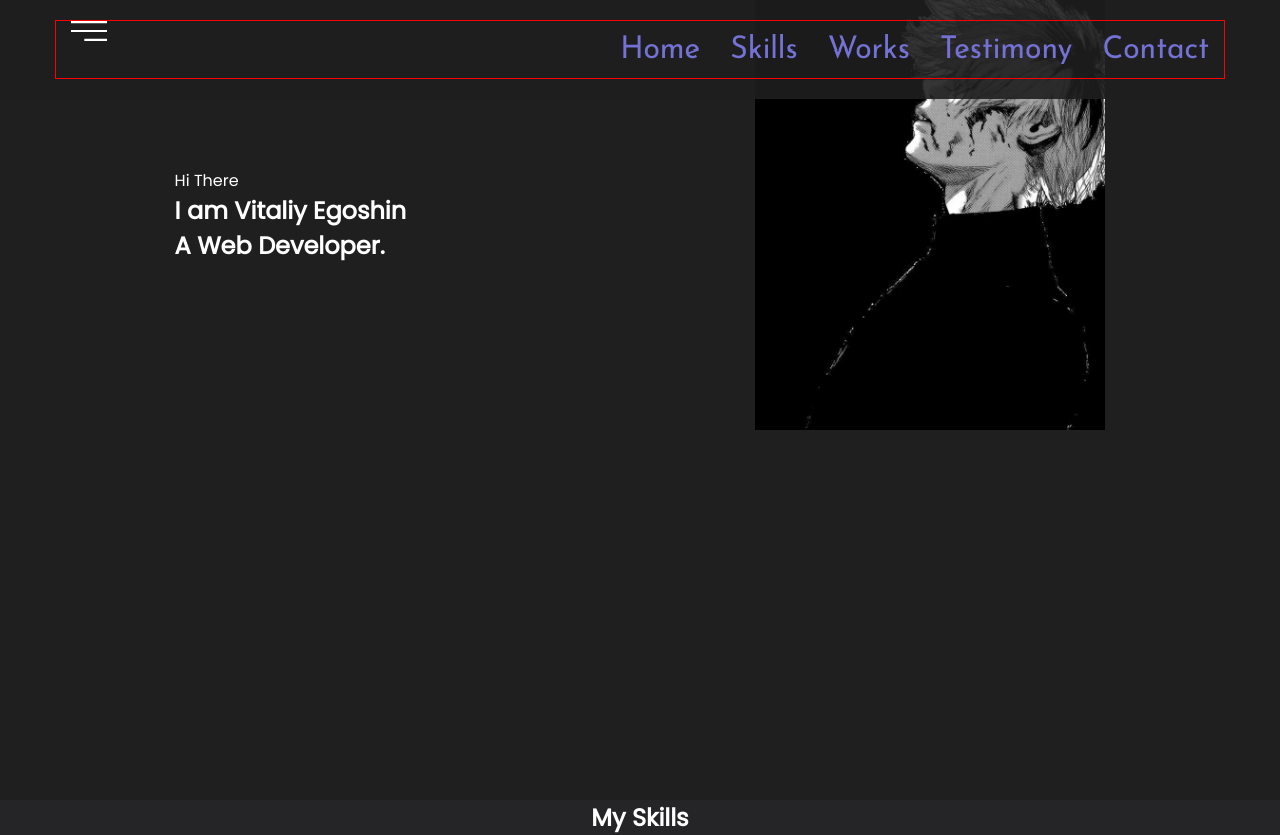
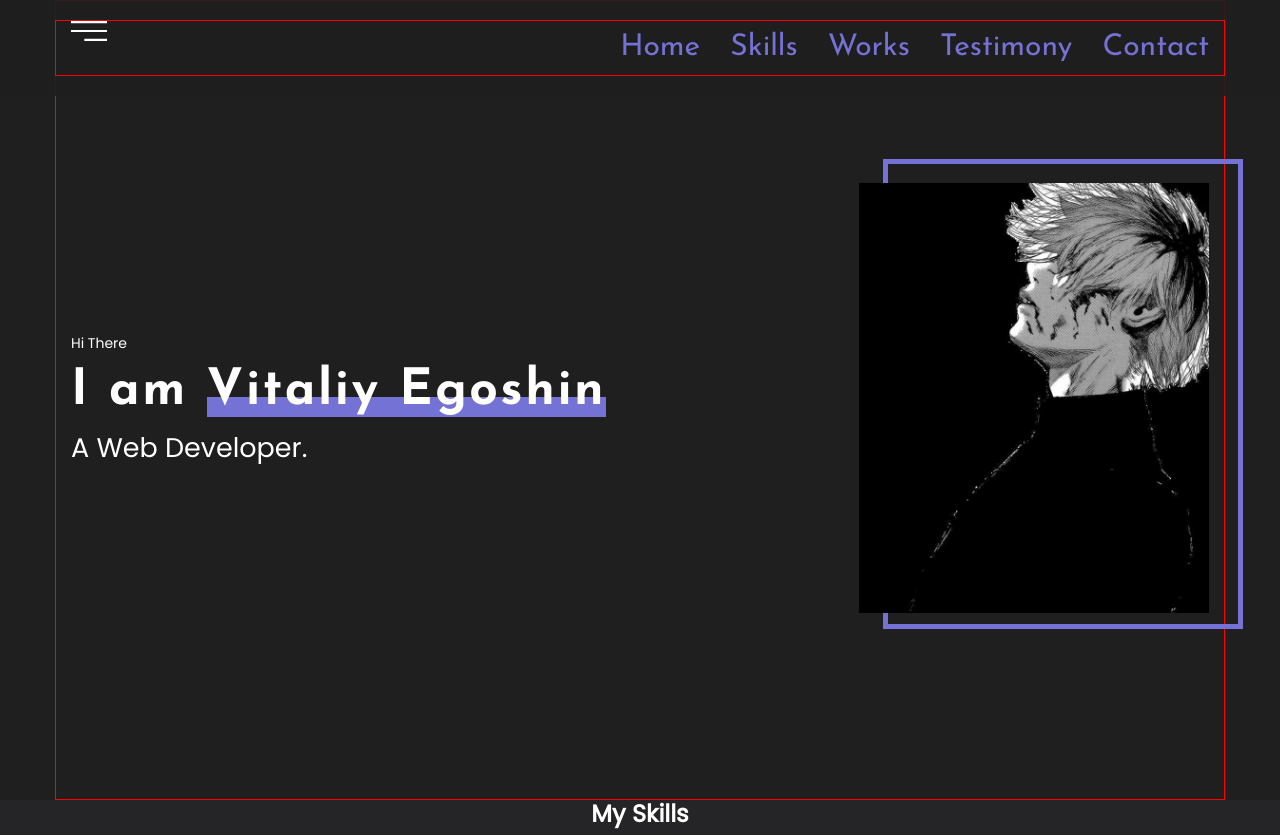
Before and after one commit to EgoshinVA/portfolio-start-project-main, a React app: page / in a window 1280 px wide. Shown: the top 835 px of the page. Built offline with nearby package versions, Linux system fonts and the light colour scheme.

Commit message:
Styling main container

```diff
--- a/src/components/FlexWrapper.tsx
+++ b/src/components/FlexWrapper.tsx
@@ -13,4 +13,5 @@ export const FlexWrapper = styled.div<FlexWrapperPropsType>`
   justify-content: ${props => props.justify || 'flex-start'};
   align-items: ${props => props.align || 'stretch'};
   flex-wrap: ${props => props.wrap ? 'wrap' : 'nowrap'};
+  height: 100%;
 `
--- a/src/layout/sections/main/Main.tsx
+++ b/src/layout/sections/main/Main.tsx
@@ -2,19 +2,25 @@ import React from 'react';
 import styled from "styled-components";
 import photo from '../../../assets/images/photo.webp'
 import {FlexWrapper} from "../../../components/FlexWrapper";
+import {Container} from "../../../components/Container";
+import {theme} from "../../../styles/Theme";
 
 export const Main = () => {
     return (
         <StyledMain>
-            <FlexWrapper align='center' justify='space-around'>
-                <div>
-                    <span>Hi There</span>
-                    <Name>I am Vitaliy Egoshin</Name>
-                    <MainTitle>A Web Developer.</MainTitle>
-                </div>
+            <Container>
+                <FlexWrapper align='center' justify='space-between'>
+                    <div>
+                        <SmallText>Hi There</SmallText>
+                        <Name>I am <span>Vitaliy Egoshin</span></Name>
+                        <MainTitle>A Web Developer.</MainTitle>
+                    </div>
 
-                <Photo src={photo} alt="photo"/>
-            </FlexWrapper>
+                    <PhotoWrapper>
+                        <Photo src={photo} alt="photo"/>
+                    </PhotoWrapper>
+                </FlexWrapper>
+            </Container>
         </StyledMain>
     );
 };
@@ -22,6 +28,8 @@ export const Main = () => {
 const StyledMain = styled.section`
   min-height: 100vh;
   background-color: #d5c7c7;
+  display: flex;
+
 `
 
 const Photo = styled.img`
@@ -30,10 +38,52 @@ const Photo = styled.img`
   object-fit: cover;
 `
 
+const PhotoWrapper = styled.div`
+  position: relative;
+  z-index: 0;
+
+  &::before {
+    content: '';
+    width: 360px;
+    height: 470px;
+    border: 5px solid ${theme.colors.accent};
+    position: absolute;
+    top: -24px;
+    left: 24px;
+    z-index: -1;
+  }
+`
+
 const MainTitle = styled.h1`
+  font-size: 27px;
+  font-weight: 400;
+`
 
+const SmallText = styled.h2`
+  font-size: 14px;
+  font-weight: 400;
 `
 
 const Name = styled.h2`
+  font-family: Josefin Sans, sans-serif;
+  font-size: 50px;
+  font-weight: 700;
+  letter-spacing: 0.05em;
+  margin: 10px 0;
+
+  span {
+    position: relative;
+    z-index: 0;
+    &::before {
+      content: '';
+      display: inline-block;
+      position: absolute;
+      bottom: 0;
+      height: 20px;
+      width: 100%;
+      background-color: ${theme.colors.accent};
+      z-index: -1;
+    }
+  }
 
 `
--- a/src/styles/GlobalStyled.tsx
+++ b/src/styles/GlobalStyled.tsx
@@ -18,6 +18,7 @@ export const GlobalStyled = createGlobalStyle`
     -webkit-font-smoothing: antialiased;
     -moz-osx-font-smoothing: grayscale;
     color: ${theme.colors.font};
+    line-height: 1.2;
   }
 
   a {
```
